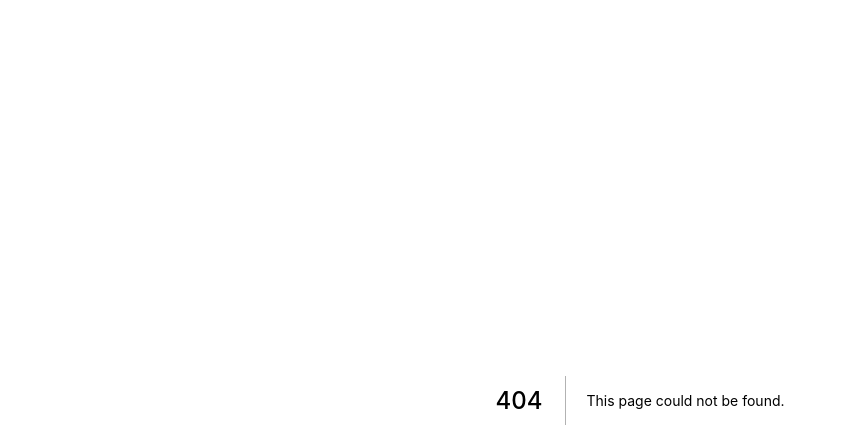
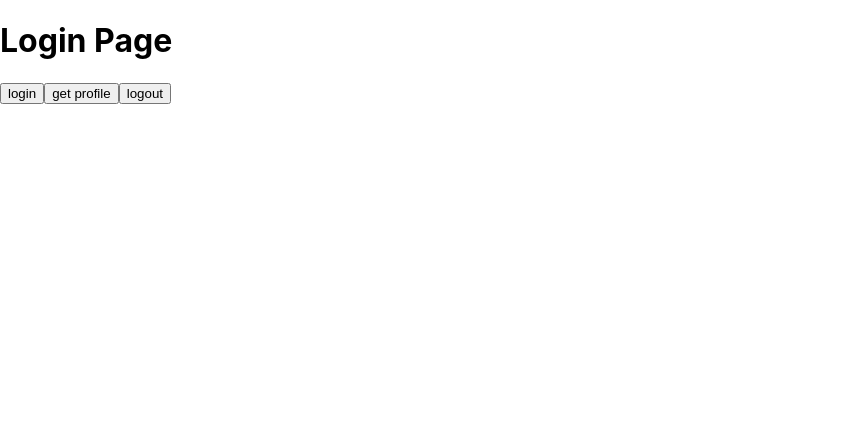
Before and after one commit to TrinhDuc997/learn-nextjs, a Next.js app: page /login in a window 1280 px wide. Before the commit this address had no page. Shown: the top 448 px of the page, without its empty margins (0-847 px from the left). Built offline with nearby package versions, Linux system fonts and the light colour scheme.

Commit message:
03-08 Get logged in user with useAuth hook using useSWR

```diff
--- /dev/null
+++ b/api-client/auth-api.ts
@@ -0,0 +1,14 @@
+import { LoginPayload } from "../models"
+import axiosClient from "./axios-client"
+
+export const authAPI = {
+    login(payload: LoginPayload){
+        return axiosClient.post("./login", payload)
+    },
+    getProfile(){
+        return axiosClient.get("./profile")
+    },
+    logOut(){
+        return axiosClient.post("./logout")
+    }
+}
--- /dev/null
+++ b/api-client/axios-client.ts
@@ -0,0 +1,20 @@
+import axios from 'axios'
+
+const axiosClient = axios.create({
+    baseURL: '/api',
+    headers: {
+        "Content-type": "application/json; charset=utf-8",
+    }
+})
+
+// Add a response interceptor
+axiosClient.interceptors.response.use(function (response) {
+    // Any status code that lie within the range of 2xx cause this function to trigger
+    // Do something with response data
+    return response.data;
+  }, function (error) {
+    // Any status codes that falls outside the range of 2xx cause this function to trigger
+    // Do something with response error
+    return Promise.reject(error);
+  });
+export default axiosClient;
--- /dev/null
+++ b/api-client/index.ts
@@ -0,0 +1 @@
+export * from "./auth-api"
--- /dev/null
+++ b/models/auth.ts
@@ -0,0 +1,5 @@
+
+export interface LoginPayload {
+    username:string,
+    password:string,
+}
--- a/models/index.ts
+++ b/models/index.ts
@@ -1 +1,2 @@
 export * from './common'
+export * from './auth'
--- a/package.json
+++ b/package.json
@@ -14,9 +14,11 @@
     "http-proxy": "^1.18.1",
     "next": "12.1.6",
     "react": "18.2.0",
-    "react-dom": "18.2.0"
+    "react-dom": "18.2.0",
+    "swr": "^1.3.0"
   },
   "devDependencies": {
+    "@types/axios": "^0.14.0",
     "@types/cookies": "^0.7.7",
     "@types/http-proxy": "^1.17.9",
     "@types/node": "18.0.0",
--- /dev/null
+++ b/pages/Components/SWR/index.ts
@@ -0,0 +1,4 @@
+import StudentDetail from './studentDetail'
+
+export {default as StudentDetail} from './studentDetail'
+export default StudentDetail
--- a/pages/_app.tsx
+++ b/pages/_app.tsx
@@ -2,13 +2,17 @@ import '../styles/globals.css'
 import type { AppProps } from 'next/app'
 import { EmptyLayout } from './Components/Layout';
 import { AppPropsWithLayout } from '../models';
+import { SWRConfig } from 'swr';
+import axiosClient from '../api-client/axios-client';
 
 function MyApp({ Component, pageProps }: AppPropsWithLayout) {
   console.log("App re-render");
   const Layout = Component.Layout ?? EmptyLayout
-  return <Layout>
+  return <SWRConfig value={{fetcher: url => axiosClient.get(url), shouldRetryOnError: false}}>
+    <Layout>
       <Component {...pageProps} />
     </Layout>
+    </SWRConfig>
 }
 
 export default MyApp
--- /dev/null
+++ b/pages/login.tsx
@@ -0,0 +1,37 @@
+import * as React from "react";
+import { authAPI } from "../api-client";
+
+export default function LoginPage() {
+  const handleLogin = async () => {
+    try {
+        await authAPI.login({
+            username: "test",
+            password: "test123"
+        });
+    } catch (error) {
+        console.log("failed to login", error);
+    }
+  };
+  const handleGetProfile = async () => {
+    try {
+        await authAPI.getProfile();
+    } catch (error) {
+        console.log("failed to get profile", error);
+    }
+  };
+  const handleLogout = async () => {
+    try {
+        await authAPI.logOut();
+    } catch (error) {
+        console.log("failed to log out", error);
+    }
+  };
+  return (
+    <div>
+      <h1>Login Page</h1>
+      <button onClick={handleLogin}>login</button>
+      <button onClick={handleGetProfile}>get profile</button>
+      <button onClick={handleLogout}>logout</button>
+    </div>
+  );
+}
--- /dev/null
+++ b/pages/swr.tsx
@@ -0,0 +1,16 @@
+import * as React from 'react';
+import { StudentDetail } from './Components/SWR';
+
+
+export default function SWRPage () {
+  return (
+    <div>
+      <h1>SWR PageLayout</h1>
+      <ul>
+        <li><StudentDetail studentId='sktwi1cgkkuif36f3'/></li>
+        <li><StudentDetail studentId='sktwi1cgkkuif36f3'/></li>
+        <li><StudentDetail studentId='sktwi1cgkkuif36f3'/></li>
+      </ul>
+    </div>
+  );
+}
```
Also changed, not shown: pages/Components/SWR/studentDetail.tsx (added, +18 -0 lines), 1 other file (tests, documents, lock files or other folders).
